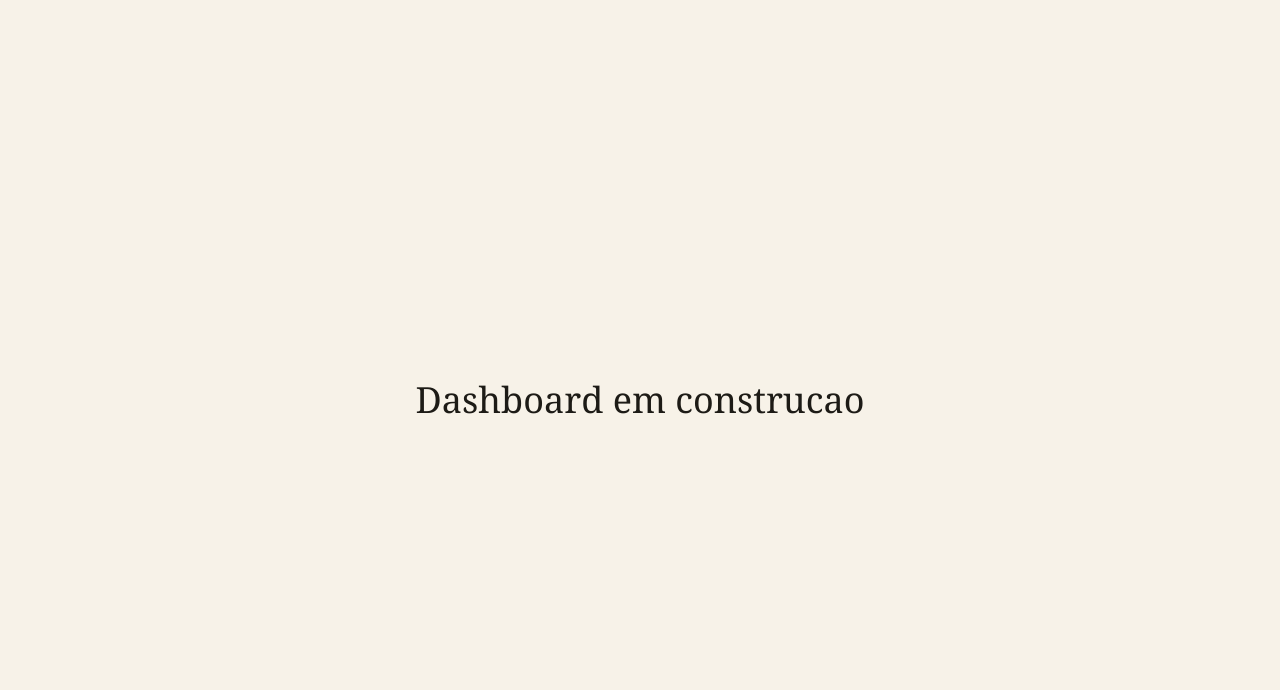
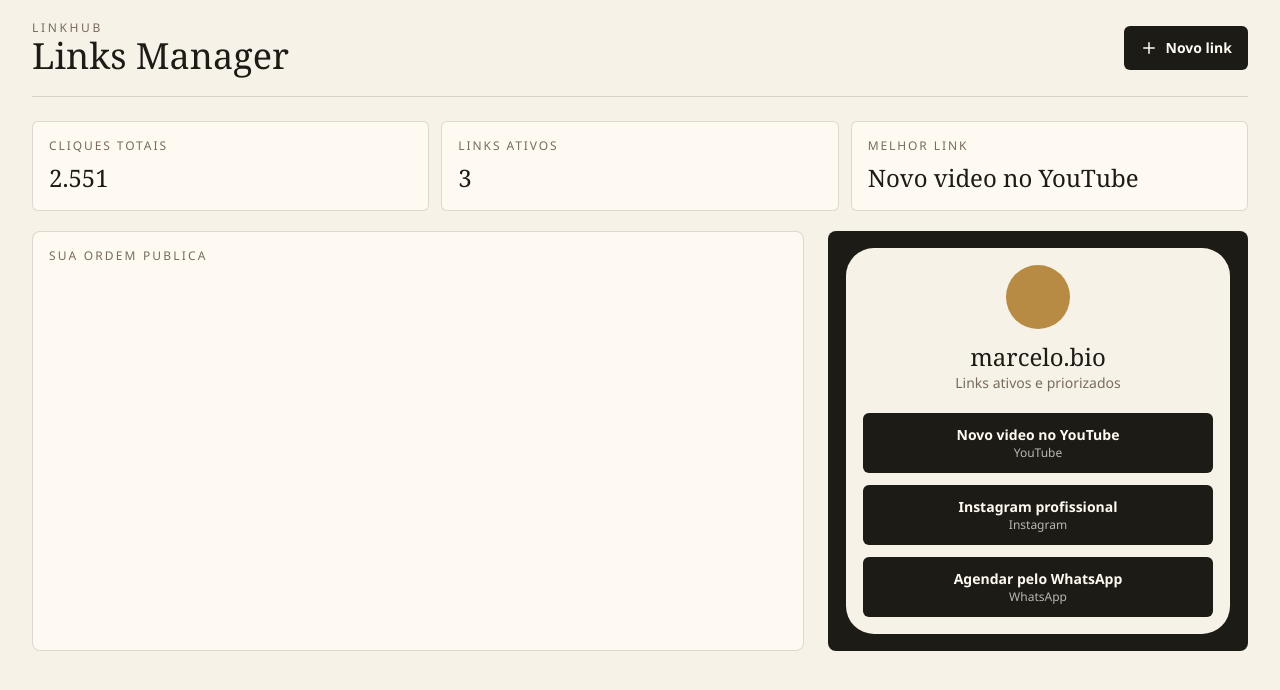
Before and after one commit to Mlluiz39/linktree, a React (Vite) app: page / in a window 1280 px wide. Both pictures are taken after a click on the button "Abrir dashboard". Shown: the top 690 px of the page. Built offline with nearby package versions, Linux system fonts and the light colour scheme.

Commit message:
feat: add dashboard CRUD shell

```diff
--- a/src/App.tsx
+++ b/src/App.tsx
@@ -1,17 +1,12 @@
 import { useState } from "react";
+import { Dashboard } from "./components/Dashboard";
 import { IntroScreen } from "./components/IntroScreen";
 
 export default function App() {
   const [route, setRoute] = useState<"intro" | "dashboard">("intro");
 
   if (route === "dashboard") {
-    return (
-      <main className="min-h-screen bg-parchment text-ink">
-        <div className="mx-auto flex min-h-screen max-w-6xl items-center justify-center px-6">
-          <p className="font-display text-4xl">Dashboard em construcao</p>
-        </div>
-      </main>
-    );
+    return <Dashboard />;
   }
 
   return <IntroScreen onOpenDashboard={() => setRoute("dashboard")} />;
--- /dev/null
+++ b/src/components/Dashboard.tsx
@@ -0,0 +1,91 @@
+import { Plus } from "lucide-react";
+import { useEffect, useMemo, useState } from "react";
+import { loadLinks, saveLinks, sortLinks } from "../lib/linksStorage";
+import type { Link } from "../types/link";
+import { LinkEditorModal } from "./LinkEditorModal";
+import { PreviewPanel } from "./PreviewPanel";
+import { StatsBar } from "./StatsBar";
+
+type LinkDraft = Pick<Link, "title" | "url" | "type" | "active">;
+
+export function Dashboard() {
+  const [links, setLinks] = useState<Link[]>(() => loadLinks());
+  const [isModalOpen, setIsModalOpen] = useState(false);
+  const [editingLink, setEditingLink] = useState<Link | null>(null);
+
+  const orderedLinks = useMemo(() => sortLinks(links), [links]);
+
+  useEffect(() => {
+    saveLinks(links);
+  }, [links]);
+
+  function openCreateModal() {
+    setEditingLink(null);
+    setIsModalOpen(true);
+  }
+
+  function handleSave(draft: LinkDraft) {
+    setLinks((currentLinks) => {
+      if (editingLink) {
+        return currentLinks.map((link) => link.id === editingLink.id ? { ...link, ...draft } : link);
+      }
+      const nextOrder = currentLinks.length;
+      const newLink: Link = {
+        id: crypto.randomUUID(),
+        ...draft,
+        clicks: 0,
+        order: nextOrder,
+        createdAt: new Date().toISOString()
+      };
+      return [...currentLinks, newLink];
+    });
+    setIsModalOpen(false);
+    setEditingLink(null);
+  }
+
+  function handleEdit(link: Link) {
+    setEditingLink(link);
+    setIsModalOpen(true);
+  }
+
+  function handleDelete(id: string) {
+    setLinks((currentLinks) => currentLinks.filter((link) => link.id !== id).map((link, index) => ({ ...link, order: index })));
+  }
+
+  function handleToggle(id: string) {
+    setLinks((currentLinks) => currentLinks.map((link) => link.id === id ? { ...link, active: !link.active } : link));
+  }
+
+  return (
+    <main className="min-h-screen bg-parchment px-4 py-5 text-ink sm:px-8">
+      <div className="mx-auto max-w-7xl">
+        <header className="mb-6 flex flex-wrap items-center justify-between gap-4 border-b border-ink/15 pb-5">
+          <div>
+            <p className="text-xs uppercase tracking-[0.22em] text-muted">LinkHub</p>
+            <h1 className="font-display text-4xl">Links Manager</h1>
+          </div>
+          <button type="button" onClick={openCreateModal} className="inline-flex items-center gap-2 rounded-md bg-ink px-4 py-3 text-sm font-semibold text-linen transition hover:-translate-y-0.5">
+            <Plus size={18} />
+            Novo link
+          </button>
+        </header>
+
+        <div className="mb-5">
+          <StatsBar links={orderedLinks} />
+        </div>
+
+        <div className="grid gap-6 lg:grid-cols-[minmax(0,1fr)_420px]">
+          <div className="rounded-lg border border-ink/15 bg-linen p-4">
+            <p className="mb-4 text-xs uppercase tracking-[0.18em] text-muted">Sua ordem publica</p>
+            <div id="links-list-mount" />
+          </div>
+          <PreviewPanel links={orderedLinks} />
+        </div>
+      </div>
+
+      {isModalOpen ? (
+        <LinkEditorModal editingLink={editingLink} onClose={() => setIsModalOpen(false)} onSave={handleSave} />
+      ) : null}
+    </main>
+  );
+}
--- /dev/null
+++ b/src/components/LinkEditorModal.tsx
@@ -0,0 +1,82 @@
+import { X } from "lucide-react";
+import { useState } from "react";
+import { LINK_TYPE_OPTIONS } from "../lib/linkTypes";
+import type { Link, LinkType } from "../types/link";
+
+type LinkDraft = Pick<Link, "title" | "url" | "type" | "active">;
+
+type LinkEditorModalProps = {
+  editingLink: Link | null;
+  onClose: () => void;
+  onSave: (draft: LinkDraft) => void;
+};
+
+export function LinkEditorModal({ editingLink, onClose, onSave }: LinkEditorModalProps) {
+  const [title, setTitle] = useState(editingLink?.title ?? "");
+  const [url, setUrl] = useState(editingLink?.url ?? "");
+  const [type, setType] = useState<LinkType>(editingLink?.type ?? "website");
+  const [active, setActive] = useState(editingLink?.active ?? true);
+  const [error, setError] = useState("");
+
+  function handleSubmit(event: React.FormEvent<HTMLFormElement>) {
+    event.preventDefault();
+    if (!title.trim() || !url.trim()) {
+      setError("Titulo e URL sao obrigatorios.");
+      return;
+    }
+    onSave({ title: title.trim(), url: url.trim(), type, active });
+  }
+
+  return (
+    <div className="fixed inset-0 z-50 flex items-center justify-center bg-ink/35 px-4 py-6">
+      <form onSubmit={handleSubmit} className="w-full max-w-lg rounded-lg bg-linen p-5 shadow-2xl">
+        <div className="mb-5 flex items-center justify-between gap-4">
+          <h2 className="font-display text-3xl">{editingLink ? "Editar link" : "Novo link"}</h2>
+          <button type="button" onClick={onClose} className="rounded-full p-2 hover:bg-ink/10" aria-label="Fechar">
+            <X size={18} />
+          </button>
+        </div>
+
+        <label className="block text-sm font-semibold" htmlFor="link-title">Titulo</label>
+        <input
+          id="link-title"
+          className="mt-2 w-full rounded-md border border-ink/20 bg-white px-3 py-3 outline-none transition focus:border-ink"
+          value={title}
+          onChange={(event) => setTitle(event.target.value)}
+        />
+
+        <label className="mt-4 block text-sm font-semibold" htmlFor="link-url">URL</label>
+        <input
+          id="link-url"
+          className="mt-2 w-full rounded-md border border-ink/20 bg-white px-3 py-3 outline-none transition focus:border-ink"
+          value={url}
+          onChange={(event) => setUrl(event.target.value)}
+        />
+
+        <label className="mt-4 block text-sm font-semibold" htmlFor="link-type">Tipo</label>
+        <select
+          id="link-type"
+          className="mt-2 w-full rounded-md border border-ink/20 bg-white px-3 py-3 outline-none transition focus:border-ink"
+          value={type}
+          onChange={(event) => setType(event.target.value as LinkType)}
+        >
+          {LINK_TYPE_OPTIONS.map((option) => (
+            <option key={option.value} value={option.value}>{option.label}</option>
+          ))}
+        </select>
+
+        <label className="mt-4 flex items-center gap-3 text-sm font-semibold">
+          <input type="checkbox" checked={active} onChange={(event) => setActive(event.target.checked)} />
+          Link ativo
+        </label>
+
+        {error ? <p className="mt-4 text-sm font-semibold text-red-700">{error}</p> : null}
+
+        <div className="mt-6 flex justify-end gap-3">
+          <button type="button" onClick={onClose} className="rounded-md border border-ink/25 px-4 py-2">Cancelar</button>
+          <button type="submit" className="rounded-md bg-ink px-4 py-2 font-semibold text-linen">Salvar</button>
+        </div>
+      </form>
+    </div>
+  );
+}
--- /dev/null
+++ b/src/components/PreviewPanel.tsx
@@ -0,0 +1,38 @@
+import { LINK_TYPE_LABELS } from "../lib/linkTypes";
+import type { Link } from "../types/link";
+
+type PreviewPanelProps = {
+  links: Link[];
+};
+
+export function PreviewPanel({ links }: PreviewPanelProps) {
+  const activeLinks = links.filter((link) => link.active);
+
+  return (
+    <aside className="rounded-lg border border-ink/15 bg-ink p-4 text-linen">
+      <div className="mx-auto max-w-sm rounded-[28px] border border-linen/20 bg-parchment p-4 text-ink">
+        <div className="mb-5 text-center">
+          <div className="mx-auto mb-3 h-16 w-16 rounded-full bg-brass" />
+          <p className="font-display text-2xl">marcelo.bio</p>
+          <p className="text-sm text-muted">Links ativos e priorizados</p>
+        </div>
+        <div className="grid gap-3">
+          {activeLinks.length > 0 ? activeLinks.map((link) => (
+            <a
+              key={link.id}
+              href={link.url}
+              className="rounded-md bg-ink px-4 py-3 text-center text-sm font-semibold text-linen transition hover:-translate-y-0.5"
+            >
+              {link.title}
+              <span className="block text-xs font-normal text-linen/70">{LINK_TYPE_LABELS[link.type]}</span>
+            </a>
+          )) : (
+            <p className="rounded-md border border-ink/15 px-4 py-5 text-center text-sm text-muted">
+              Nenhum link ativo no preview.
+            </p>
+          )}
+        </div>
+      </div>
+    </aside>
+  );
+}
--- /dev/null
+++ b/src/components/StatsBar.tsx
@@ -0,0 +1,28 @@
+import type { Link } from "../types/link";
+
+type StatsBarProps = {
+  links: Link[];
+};
+
+export function StatsBar({ links }: StatsBarProps) {
+  const totalClicks = links.reduce((sum, link) => sum + link.clicks, 0);
+  const activeCount = links.filter((link) => link.active).length;
+  const topLink = [...links].sort((a, b) => b.clicks - a.clicks)[0];
+
+  return (
+    <div className="grid gap-3 sm:grid-cols-3">
+      <Stat label="Cliques totais" value={totalClicks.toLocaleString("pt-BR")} />
+      <Stat label="Links ativos" value={String(activeCount)} />
+      <Stat label="Melhor link" value={topLink?.title ?? "Sem links"} />
+    </div>
+  );
+}
+
+function Stat({ label, value }: { label: string; value: string }) {
+  return (
+    <div className="rounded-md border border-ink/15 bg-linen p-4">
+      <p className="text-xs uppercase tracking-[0.16em] text-muted">{label}</p>
+      <p className="mt-2 truncate font-display text-2xl">{value}</p>
+    </div>
+  );
+}
```
